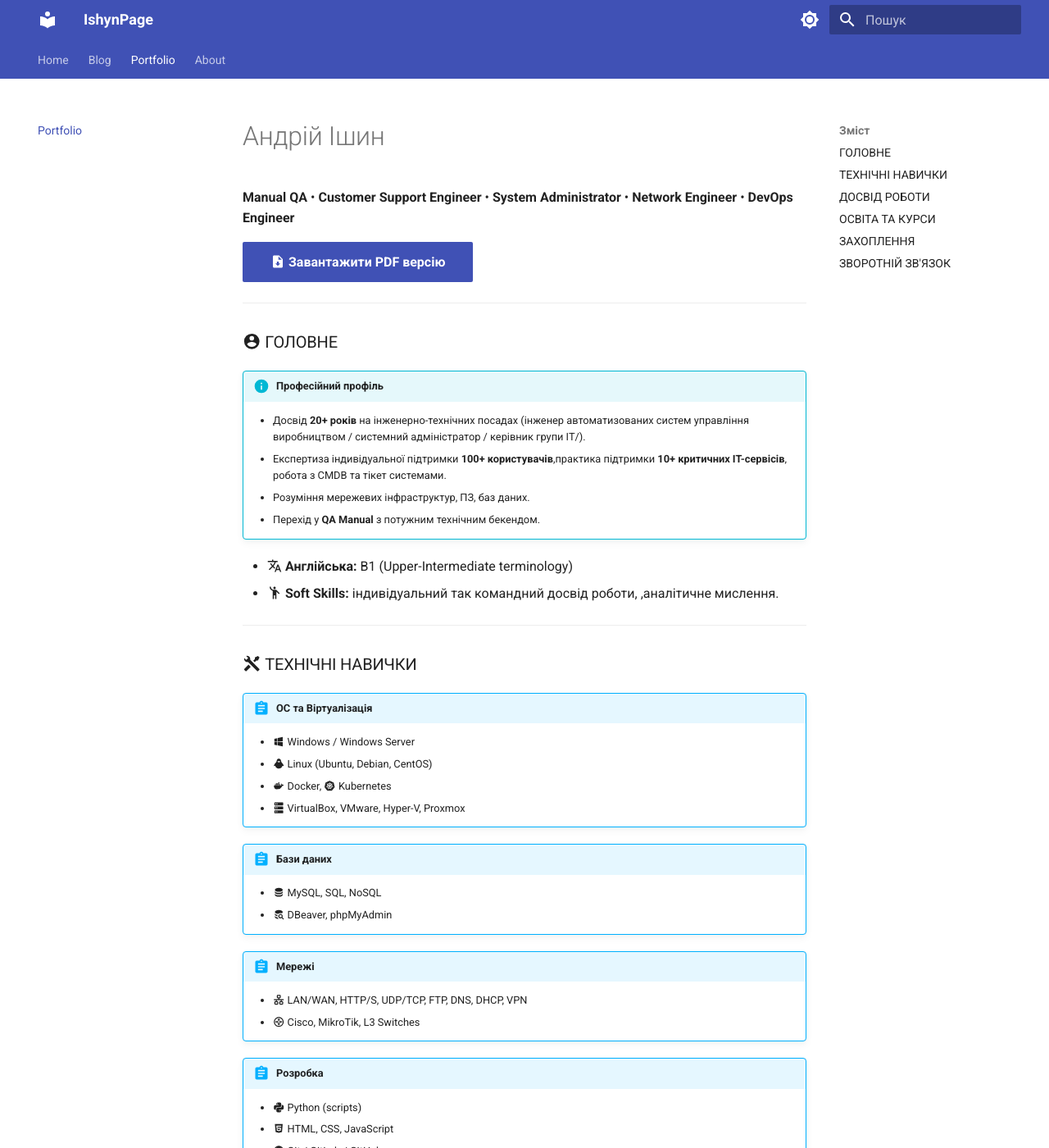
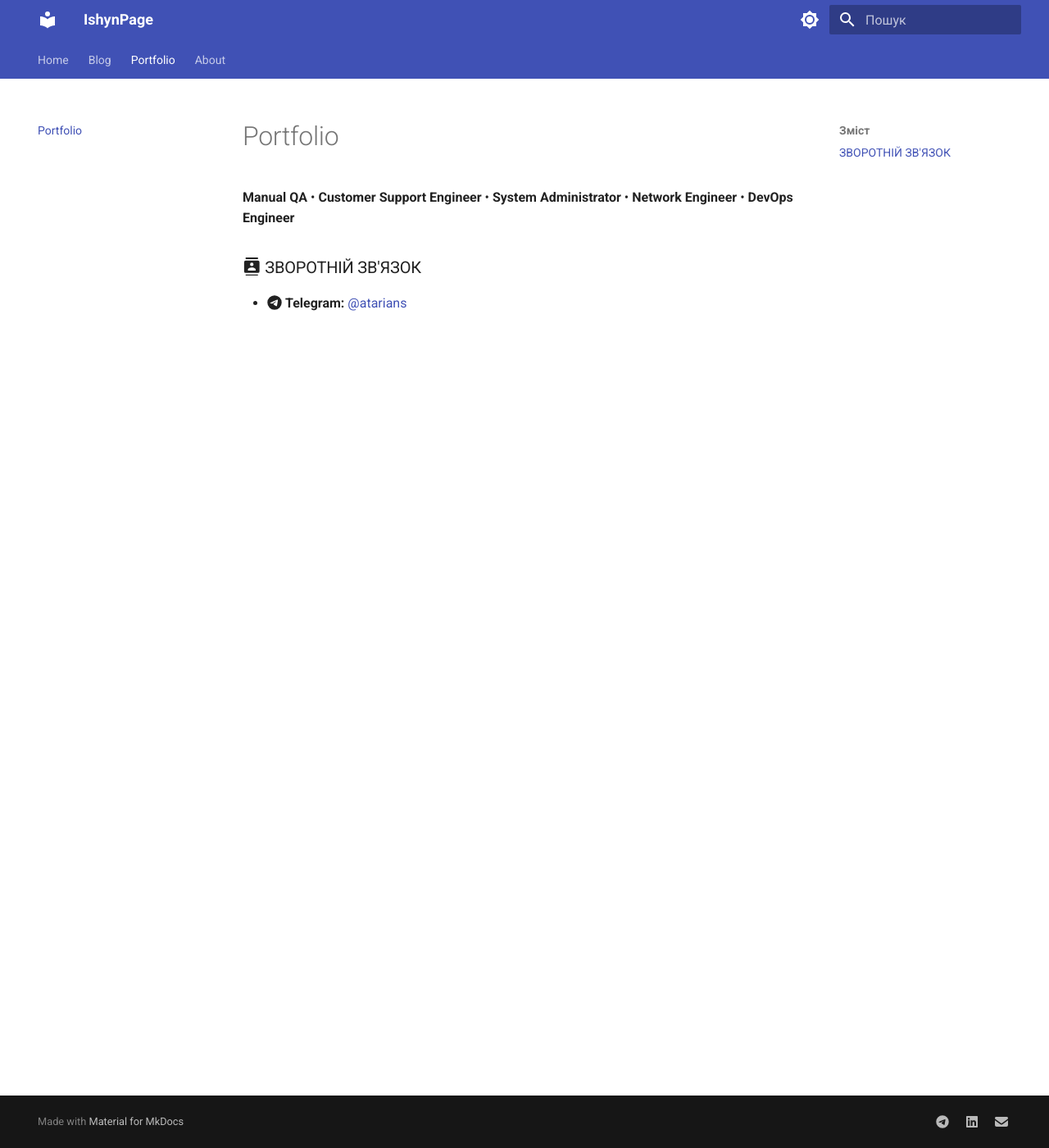
Before and after one commit to Ishyn/MkDocs-site, an MkDocs documentation site: the page built from docs/portfolio.md, in a window 1280 px wide and 1400 px high. Shown: the whole window at 82% size. Built offline with MkDocs 1.6.1 and Material for MkDocs 9.7.7, drawn with Linux system fonts in a browser that asks for light colours; some of the changed text lies outside the part shown.

```diff
--- a/docs/portfolio.md
+++ b/docs/portfolio.md
@@ -1,119 +1,6 @@
-# Андрій Ішин { #top }
+
 **Manual QA** • **Customer Support Engineer** • **System Administrator** • **Network Engineer** • **DevOps Engineer**
-
-[:material-file-download: Завантажити PDF версію](cv_ishyn.pdf){ .md-button .md-button--primary }
-
----
-
-### :material-account-circle: ГОЛОВНЕ
-
-!!! info "Професійний профіль"
-
-    *   Досвід **20+ років** на інженерно-технічних посадах (інженер автоматизованих систем управління виробництвом / системний адміністратор / керівник групи ІТ/).
-    *   Експертиза індивідуальної підтримки **100+ користувачів**,практика підтримки **10+ критичних IT-сервісів**, робота з CMDB та тікет системами.
-    *   Розуміння мережевих інфраструктур, ПЗ, баз даних.
-    *   Перехід у **QA Manual** з потужним технічним бекендом.
-
-*   :material-translate: **Англійська:** B1 (Upper-Intermediate terminology)
-*   :material-human-greeting: **Soft Skills:** індивідуальний так командний досвід роботи,  ,аналітичне мислення.
-
----
-
-### :material-tools: ТЕХНІЧНІ НАВИЧКИ
-
-!!! abstract "ОС та Віртуалізація"
-
-    *   :material-microsoft-windows: Windows / Windows Server
-    *   :material-linux: Linux (Ubuntu, Debian, CentOS)
-    *   :material-docker: Docker, :material-kubernetes: Kubernetes
-    *   :material-server: VirtualBox, VMware, Hyper-V, Proxmox
-
-!!! abstract "Бази даних"
-
-    *   :material-database: MySQL, SQL, NoSQL
-    *   :material-database-search: DBeaver, phpMyAdmin
-
-!!! abstract "Мережі"
-
-    *   :material-lan: LAN/WAN, HTTP/S, UDP/TCP, FTP, DNS, DHCP, VPN
-    *   :material-router: Cisco, MikroTik, L3 Switches
-
-!!! abstract "Розробка"
-
-    *   :material-language-python: Python (scripts)
-    *   :material-language-html5: HTML, CSS, JavaScript
-    *   :material-github: Git / GitLab / GitHub
-
-!!! abstract "Автоматизація"
-
-    *   :material-robot: n8n
-    *   :material-auto-fix: AI tools інтеграція
-
-!!! abstract "Тестування (QA)"
-
-    *   :material-check-decagram: Test Design (Theory)
-    *   :material-google-chrome: Chrome DevTools
-    *   :material-clipboard-check: TestRail, Postman, Swagger
-
-!!! abstract "Моніторинг"
-
-    *   :material-chart-line: PRTG, Zabbix, Grafana, Prometheus, ELK
-
----
-
-### :material-briefcase: ДОСВІД РОБОТИ
-
-??? info "НГУ – ВІЙСЬКОВОСЛУЖБОВЕЦЬ (2023 — 2025)"
-    **Підрозділ:** Зв’язок, телекомунікаційні технології
-
-    *травень 2023 – жовтень 2025*
-
-??? info "ТОВ «Оператор ГТС України» — ПРОВІДНИЙ ІНЖЕНЕР (2019 — 2023)"
-    **Філія:** Служба автоматизації Олександрівського промислового майданчика
-
-    *липень 2019 – травень 2023*
-
-    **Ключові досягнення:**
-    *   **Підтримка 100+ користувачів.**
-    *   **Участь в підтримці 5+ ключових IT-сервісів компанії.**
-    *   **Керування парком техніки:** 50+ корпоративних ПК, 15+ технологічних ПК, 20+ одиниць мережевого обладнання.
-    *   **Вирішення 1000+ заявок:** Успішно опрацьовано через систему I-Top за 3 роки.
-    *   **Документація:** Ведення CMDB, проектної та виробничої документації.
-
-    **Технології:** `AD` `SAP` `VPN` `I-Top` `Hardware Support` { .badge-outline }
-
-??? info "АТ «УКРТРАНСГАЗ» — КЕРІВНИК ГРУПИ ІТ (2012 — 2014)"
-    **Філія:** "УКРГАЗТЕХЗВ'ЯЗОК"
-
-    *серпень 2012 – жовтень 2014*
-
-    *   Участь у масштабній трансформації IT-структури компанії.
-    *   Впровадження SAP R/3 (адміністрування користувачів, права доступу).
-    *   Супровід корпоративної IP-телефонии та мереж.
-
----
-
-### :material-school: ОСВІТА ТА КУРСИ
-
-*   **Кіровоградський державний технічний университет** (1994 – 1999)
-    :   Інженер-програміст, «Системне програмування».
-*   **GetEd** (2022)
-    :   **Курс GET MANUAL QA** (Тестувальник ПЗ) — *Професійна сертифікація*.
-*   **Cisco Networking Academy** (2019)
-    :   Introduction to Cybersecurity.
-*   **IT Education Center, Київ** (2016)
-    :   Адміністрування Linux (Початковий рівень).
-
----
-
-### :material-heart: ЗАХОПЛЕННЯ
-
-<span class="badge">Tennis</span> <span class="badge">Blockchain</span> <span class="badge">Crypto</span> <span class="badge">Finance</span> <span class="badge">Digital</span>
-
----
 
 ### :material-contacts: ЗВОРОТНІЙ ЗВ'ЯЗОК
 
 *   :fontawesome-brands-telegram: **Telegram:** [@atarians](https://t.me/atarians)
-*   :material-email: **Email:** [ishynand@gmail.com](mailto:ishynand@gmail.com)
-*   :fontawesome-brands-linkedin: **LinkedIn:** [Andrii Ishyn](https://www.linkedin.com/in/andrii-ishyn/)
```
